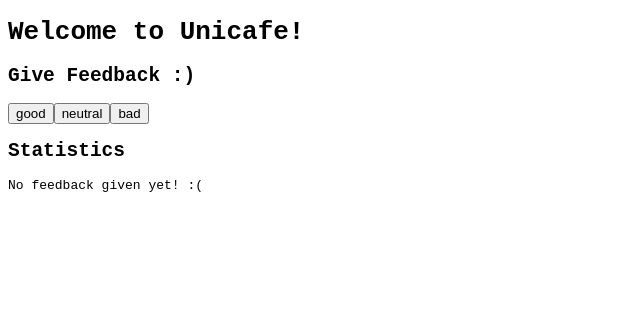
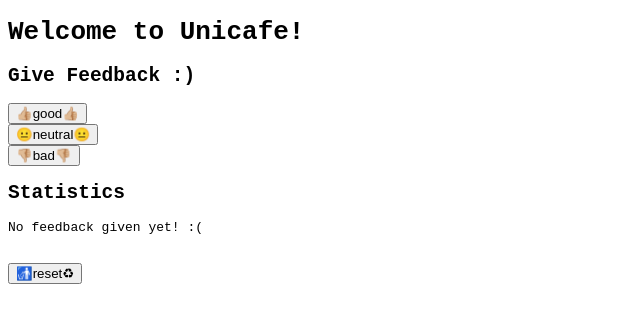
Before and after one commit to adelicia-js/fullstackopen-exercises, a React (Create React App) app in the folder part1/unicafe/: page / in a window 1280 px wide. Shown: the top 322 px of the page, without its empty margins (0-640 px from the left). Built offline with nearby package versions, Linux system fonts and the light colour scheme.

Commit message:
part 1.10

```diff
--- a/part1/unicafe/src/App.js
+++ b/part1/unicafe/src/App.js
@@ -1,4 +1,6 @@
 import {useState} from 'react';
+import Button from './Button';
+import StatisticLine from './StatisticLine';
 
 const Stats = (props) => {
   if(props.total === 0) {
@@ -18,12 +20,11 @@
 
     return (
       <>
-        <p>good: {props.good}</p>
-        <p>neutral: {props.neutral}</p>
-        <p>bad: {props.bad}</p>
-        <p>total: {props.total}</p>
-        <p>average: {avg}</p>
-        <p>positive %: {posPer}</p>
+        <StatisticLine text='good' value={props.good}/>
+        <StatisticLine text='neutral' value={props.neutral}/>
+        <StatisticLine text='bad' value={props.bad}/>
+        <StatisticLine text='average' value={avg}/>
+        <StatisticLine text='positive %' value={posPer}/>
       </>
     )
   }
@@ -60,18 +61,26 @@
     console.log('bad: ', bad, '\ntotal: ', total);
   }
 
+  const resetStats = () => {
+    setGood(0);
+    setNeutral(0);
+    setBad(0);
+    setTotal(0);
+  }
+
   return (
     <div style={{fontFamily:'monospace'}}>
 
       <h1>Welcome to Unicafe!</h1>
 
       <h2>Give Feedback :{')'}</h2>
-      <button onClick={handleGood}>good</button>
-      <button onClick={handleNeutral}>neutral</button>
-      <button onClick={handleBad}>bad</button>
-
+      <Button handleClick={handleGood} text='👍🏼good👍🏼'/>
+      <Button handleClick={handleNeutral} text='😐neutral😐'/>
+      <Button handleClick={handleBad} text='👎🏼bad👎🏼'/>
       <h2>Statistics</h2>
       <Stats good={good} neutral={neutral} bad={bad} total={total}/>
+      <br/>
+      <Button handleClick={resetStats} text='🚮reset♻'/>
     </div>
   );
 }
--- /dev/null
+++ b/part1/unicafe/src/StatisticLine.js
@@ -0,0 +1,8 @@
+const StatisticLine = ({text, value}) => {
+    return (
+      <>
+        <p>{text}: {value}</p>
+      </>
+    )
+  }
+export default StatisticLine;
```
